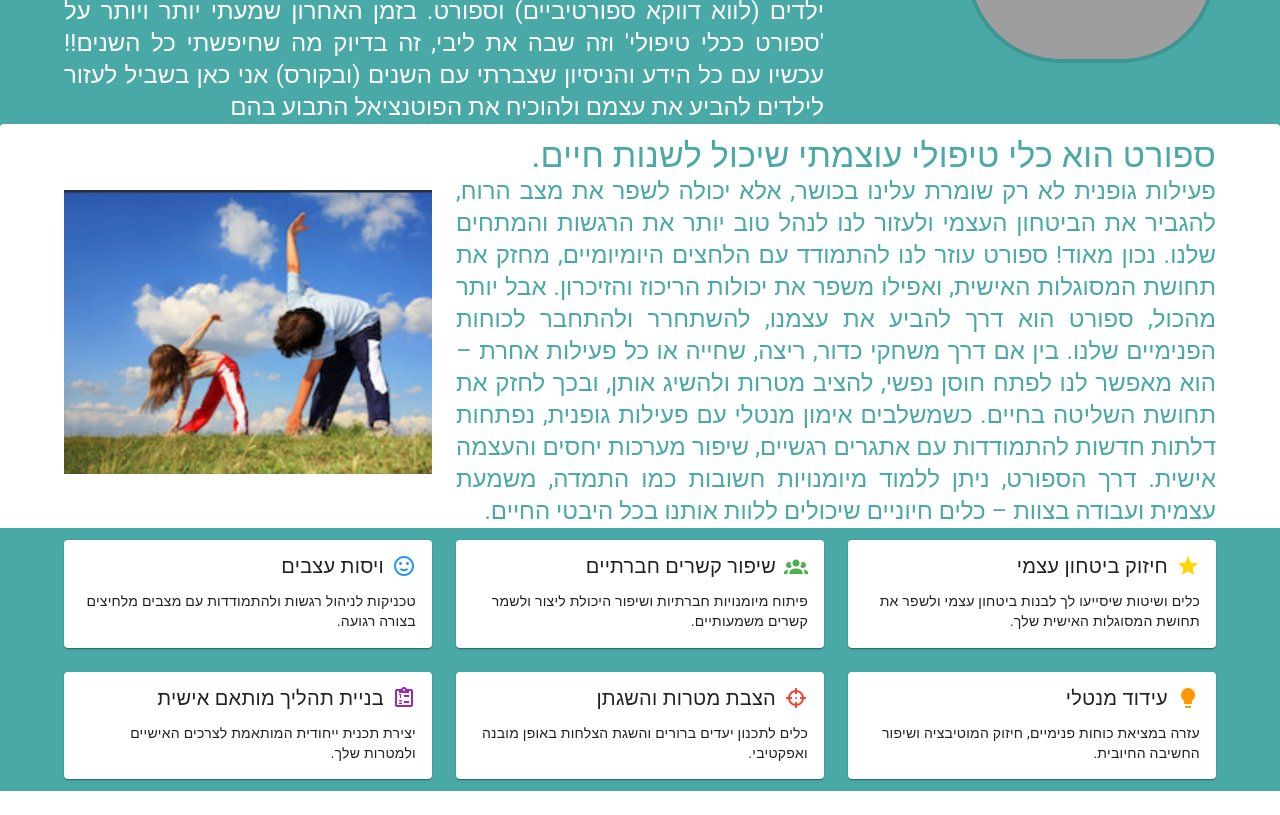
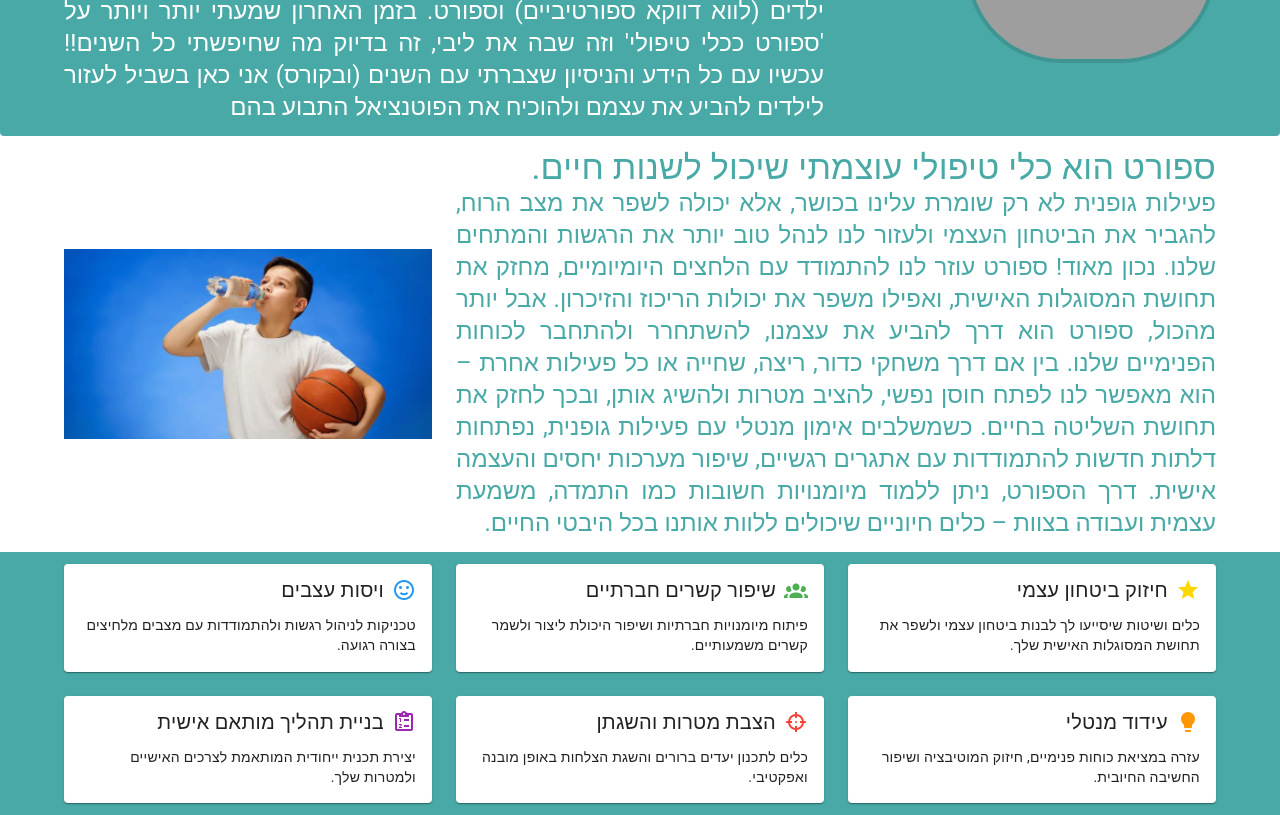
Before and after one commit to sagiv1996/moshe-landing-page, a Nuxt app: page / in a window 1280 px wide. Shown: the part 780-1595 px from the top of the page. Before the commit the page ends 1571 px from the top, so only its background shows below. Built offline with nearby package versions, Linux system fonts and the light colour scheme; grey boxes are pictures that could not be loaded.

Commit message:
update image for global info

```diff
--- a/components/globalInfo.vue
+++ b/components/globalInfo.vue
@@ -1,5 +1,5 @@
 <template>
-  <v-sheet rounded class="px-md-16">
+  <v-sheet rounded class="px-md-16 my-3">
     <v-row align="center">
       <v-col lg="8" cols="12" class="text-h5 text-justify text-secondary">
         <span class="text-h4">
```
Also changed, not shown: public/global-info.png.
